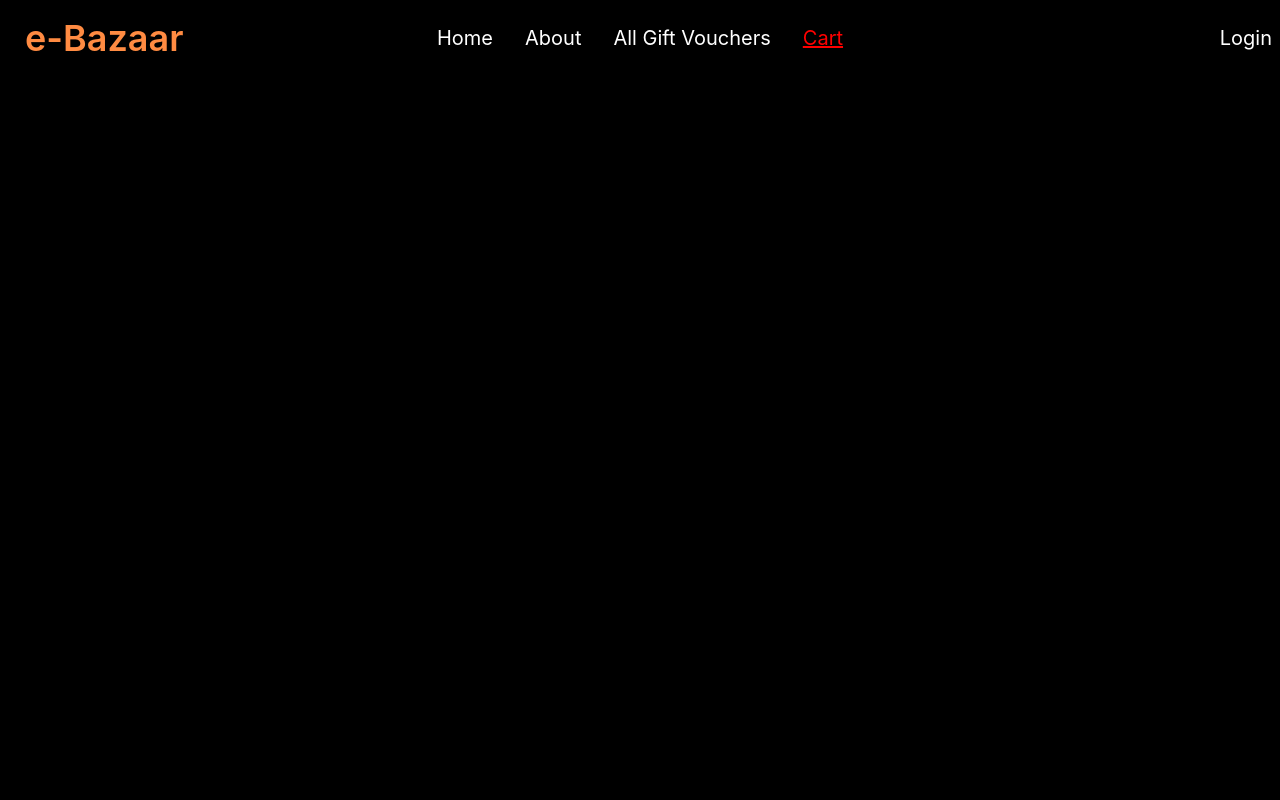
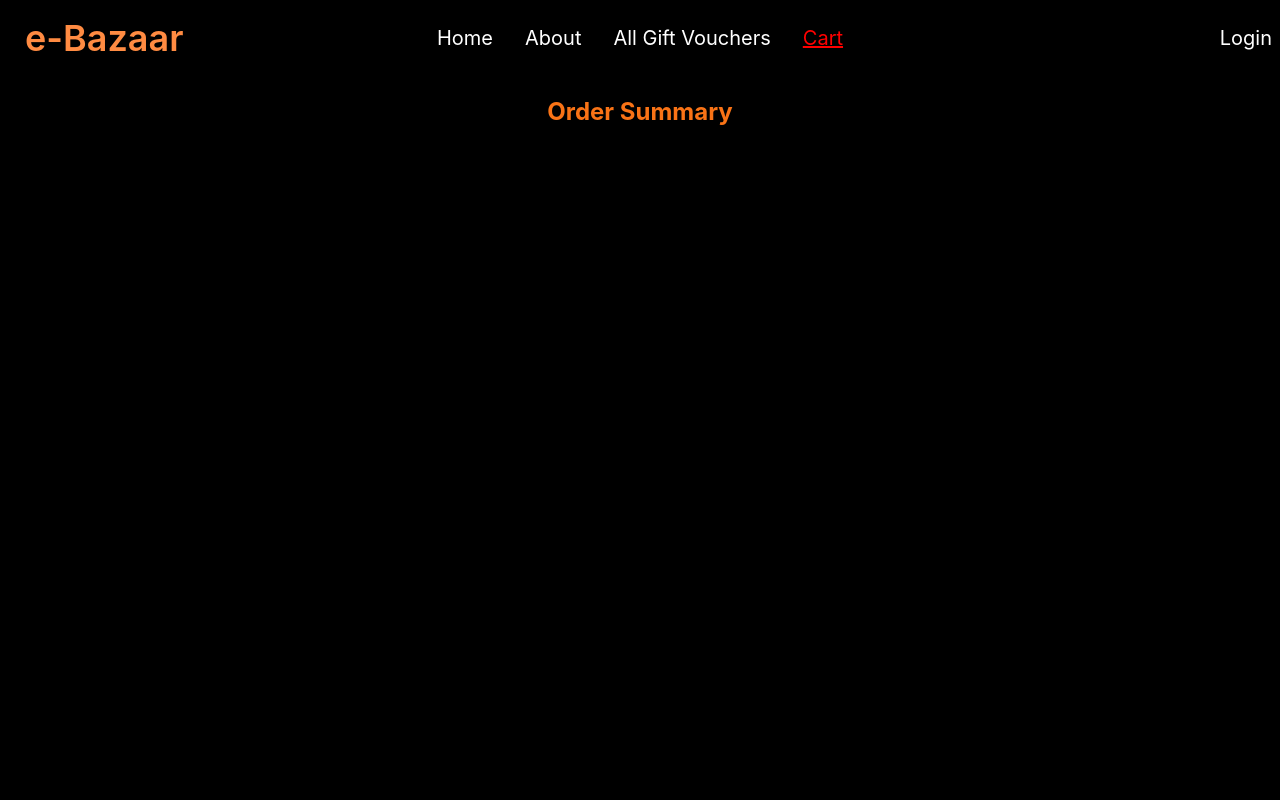
Before and after one commit to ibrahimsarder96/e-bazaar, a React (Create React App) app: page /cart in a window 1280 px wide. Shown: the top 800 px of the page. Built offline with nearby package versions, Linux system fonts and the light colour scheme; no server answers.

Commit message:
readme.md

```diff
--- a/src/Pages/Home/Home/Cart/Cart.js
+++ b/src/Pages/Home/Home/Cart/Cart.js
@@ -14,15 +14,15 @@ const Cart = () => {
   // let grandTotal = total + shipping + tax;
   return (
     <div className=' sticky h-screen text-center'>
-      {/* <h1 className=' pt-5 text-2xl font-bold text-orange-500'>Order Summary</h1>
+      <h1 className=' pt-5 text-2xl font-bold text-orange-500'>Order Summary</h1>
       <div className="pl-3 text-xl">
-      <h1 className='mt-5'>Selected Items: {quantity}</h1>
+      {/* <h1 className='mt-5'>Selected Items: {quantity}</h1>
       <p className='mt-5'>Total Price: $ {total}</p>
       <p className='mt-5'>Total Shipping: $ {shipping}</p>
       <p className='mt-5'>Tax: {tax}</p>
       <h5 className='mt-5 font-bold'>Grand Total: {grandTotal.toFixed(2)}</h5>
       {props.children} */}
-      {/* </div> */}
+      </div>
     </div>
   );
 };
--- a/src/Pages/Home/Home/ProductDetail.js
+++ b/src/Pages/Home/Home/ProductDetail.js
@@ -68,7 +68,7 @@ const ProductDetail = () => {
           <Cart
           cart={cart}
           >
-            <Link to='/order'>
+            <Link to='/cart'>
               <button className='text-white bg-lime-400 rounded-lg p-3 mt-5'>Order Review</button>
             </Link>
           </Cart>
@@ -79,9 +79,9 @@ const ProductDetail = () => {
     <h1 className='text-2xl font-bold'>Product Description</h1>
       <p>{product.description}</p>
       </div>
-      {
+      {/* {
         vendible && <BookingModal setVendible={setVendible} vendible={vendible}></BookingModal>
-      }
+      } */}
    </div>
   );
 };
```
Also changed, not shown: 1 other file (tests, documents, lock files or other folders).
